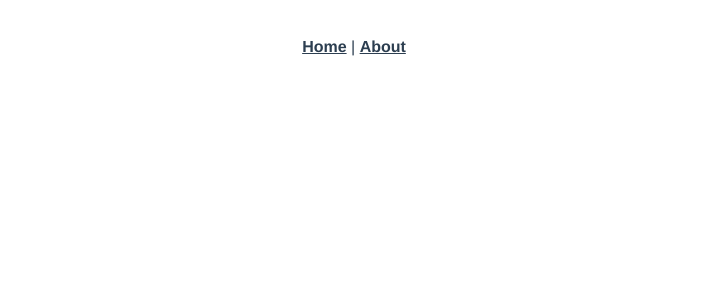
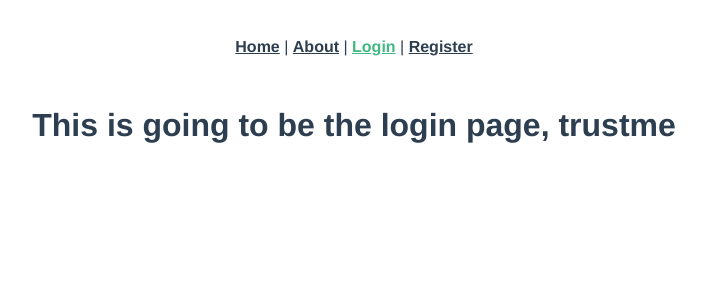
Before and after one commit to NowApoca/nt2-pupily-web, a Vue app: page /login in a window 1280 px wide. Before the commit this address had no page. Shown: the top 300 px of the page, without its empty margins (286-992 px from the left). Built offline with nearby package versions, Linux system fonts and the light colour scheme.

Commit message:
agregado de logos y pagina de login en blanco

```diff
--- a/src/App.vue
+++ b/src/App.vue
@@ -1,7 +1,9 @@
 <template>
   <div id="nav">
     <router-link to="/">Home</router-link> |
-    <router-link to="/about">About</router-link>
+    <router-link to="/about">About</router-link> |
+    <router-link to="/login">Login</router-link> |
+    <router-link to="/register">Register</router-link>
   </div>
   <router-view />
 </template>
--- a/src/router/index.js
+++ b/src/router/index.js
@@ -16,6 +16,12 @@ const routes = [
     component: () =>
       import(/* webpackChunkName: "about" */ "../views/About.vue"),
   },
+  {
+    path: "/login",
+    name: "Login",
+    component: () =>
+      import("../views/Login.vue"),
+  },
 ];
 
 const router = createRouter({
--- a/src/views/Home.vue
+++ b/src/views/Home.vue
@@ -1,6 +1,6 @@
 <template>
   <div class="home">
-    <img alt="Vue logo" src="../assets/logo.png" />
+    <img alt="Vue logo" style="width: 20%" src="../assets/logo.png" />
     <HelloWorld msg="Welcome to Your Vue.js App" />
   </div>
 </template>
--- /dev/null
+++ b/src/views/Login.vue
@@ -0,0 +1,5 @@
+<template>
+  <div class="about">
+    <h1>This is going to be the login page, trustme</h1>
+  </div>
+</template>
```
Also changed, not shown: src/assets/logo.png, src/assets/pupily_logo_full2.png (added).
